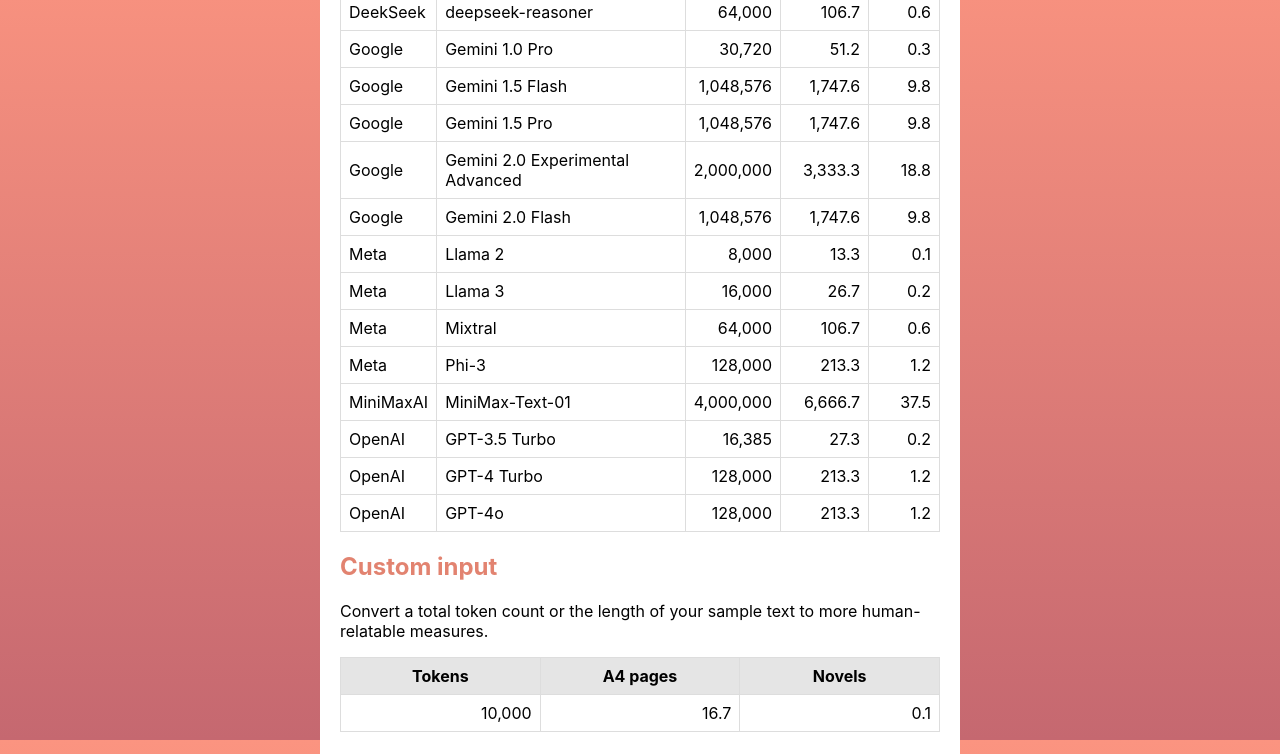
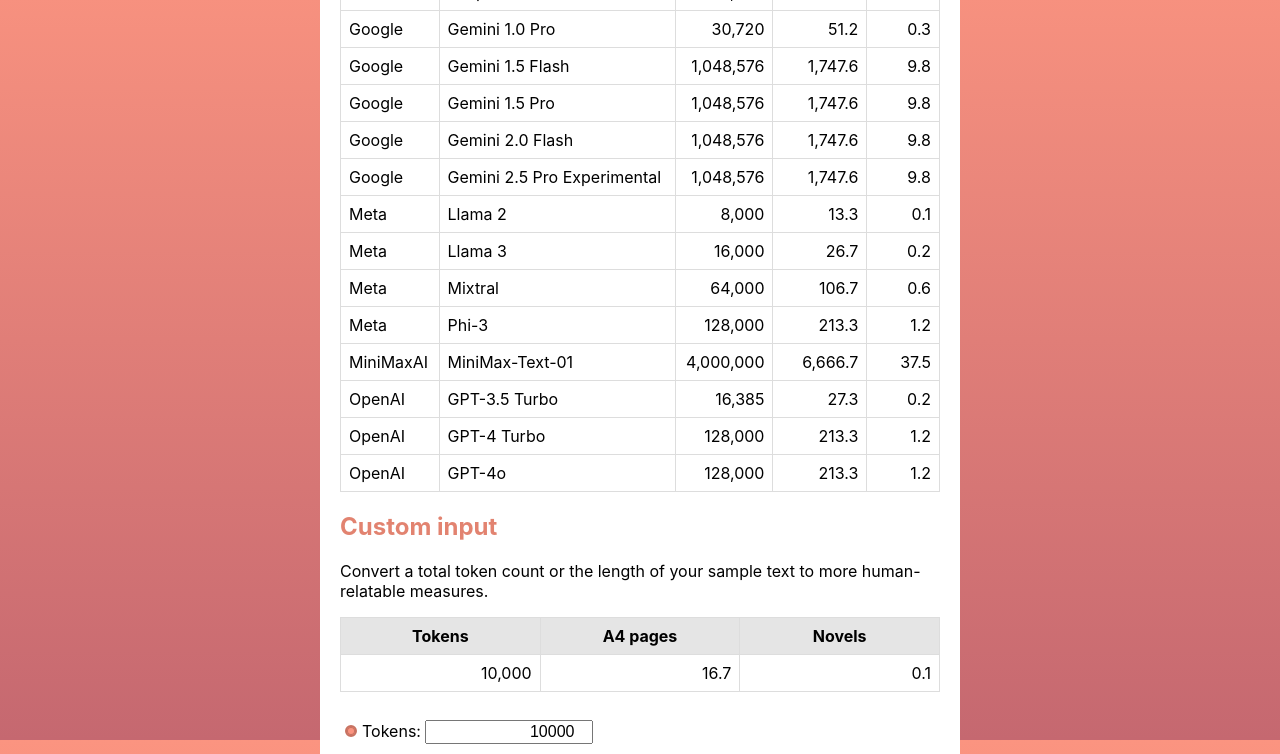
Before and after one commit to MichaelCurrin/token-translator, a React (Create React App) app: page / in a window 1280 px wide. Shown: the part 1660-2414 px from the top of the page. Built offline with nearby package versions, Linux system fonts and the light colour scheme.

Commit message:
Update Gemini model details and add new pricing for Gemini 2.5 Pro Experimental.

```diff
--- a/src/constants.js
+++ b/src/constants.js
@@ -16,8 +16,8 @@ export const MODEL_INPUT_LIMITS = [
   },
   {
     provider: 'Google',
-    modelName: 'Gemini 2.0 Experimental Advanced',
-    tokens: 2000000,
+    modelName: 'Gemini 2.5 Pro Experimental',
+    tokens: 1048576,
   },
   {
     provider: 'Google',
@@ -55,6 +55,12 @@ export const PRICE_PER_MILLION_TOKENS = [
     modelName: 'deepseek-reasoner',
     input: '0.55',
     output: '2.19',
+  },
+  {
+    provider: 'Google',
+    modelName: 'Gemini 2.5 Pro Experimental',
+    input: '0.50',
+    output: '1.50',
   },
   {
     provider: 'OpenAI',
```
